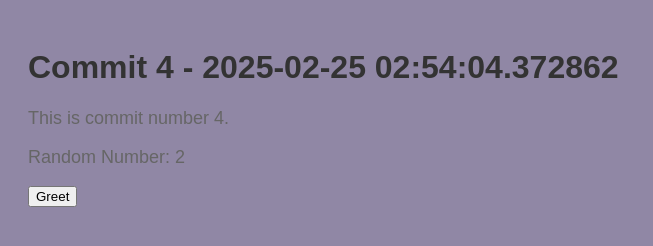
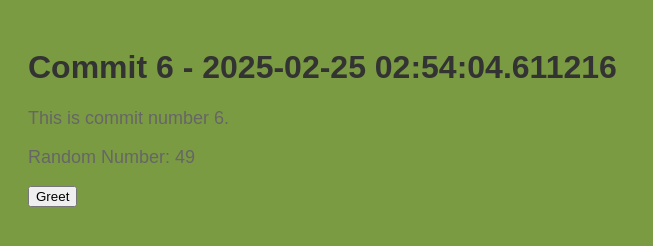
Before and after one commit to legbald0d/myrep-repo-20250225025401, a plain HTML site: page index.html in a window 1280 px wide. Shown: the whole page, without its empty margins (0-653 px from the left). Drawn offline with Linux system fonts and the light colour scheme.

Commit message:
📝 Commit 6 with HTML, CSS, and JS

```diff
--- a/index.html
+++ b/index.html
@@ -2,13 +2,13 @@
     <!DOCTYPE html>
     <html>
     <head>
-        <title>Commit 4 - 2025-02-25 02:54:04.372862</title>
+        <title>Commit 6 - 2025-02-25 02:54:04.611216</title>
         <link rel="stylesheet" href="style.css">
     </head>
     <body>
-        <h1>Commit 4 - 2025-02-25 02:54:04.372862</h1>
-        <p>This is commit number 4.</p>
-        <p>Random Number: 2</p>
+        <h1>Commit 6 - 2025-02-25 02:54:04.611216</h1>
+        <p>This is commit number 6.</p>
+        <p>Random Number: 49</p>
         <button onclick="greet()">Greet</button>
         <script src="script.js"></script>
     </body>
--- a/script.js
+++ b/script.js
@@ -2,4 +2,4 @@
     function greet() {
         alert('Hello from commit ' + commitNumber + '!');
     }
-    var commitNumber = 4;
+    var commitNumber = 6;
--- a/style.css
+++ b/style.css
@@ -1,7 +1,7 @@
 
     body {
         font-family: Arial, sans-serif;
-        background-color: #9087a5;
+        background-color: #7b9b43;
         padding: 20px;
     }
     h1 {
```
